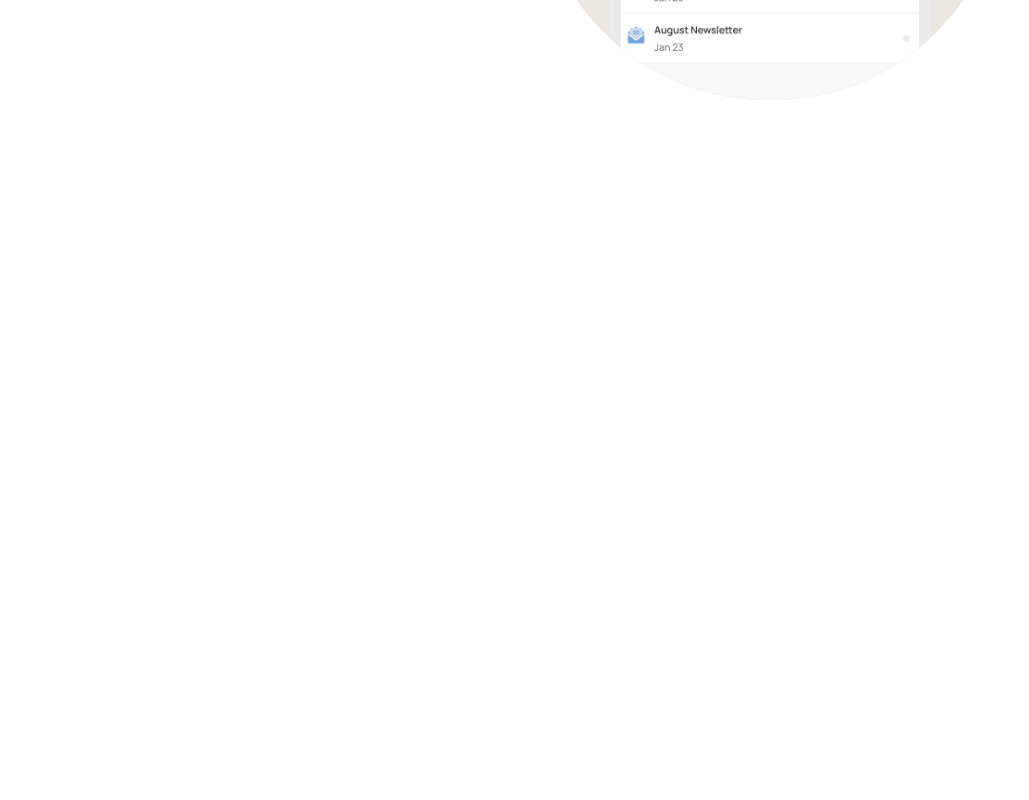
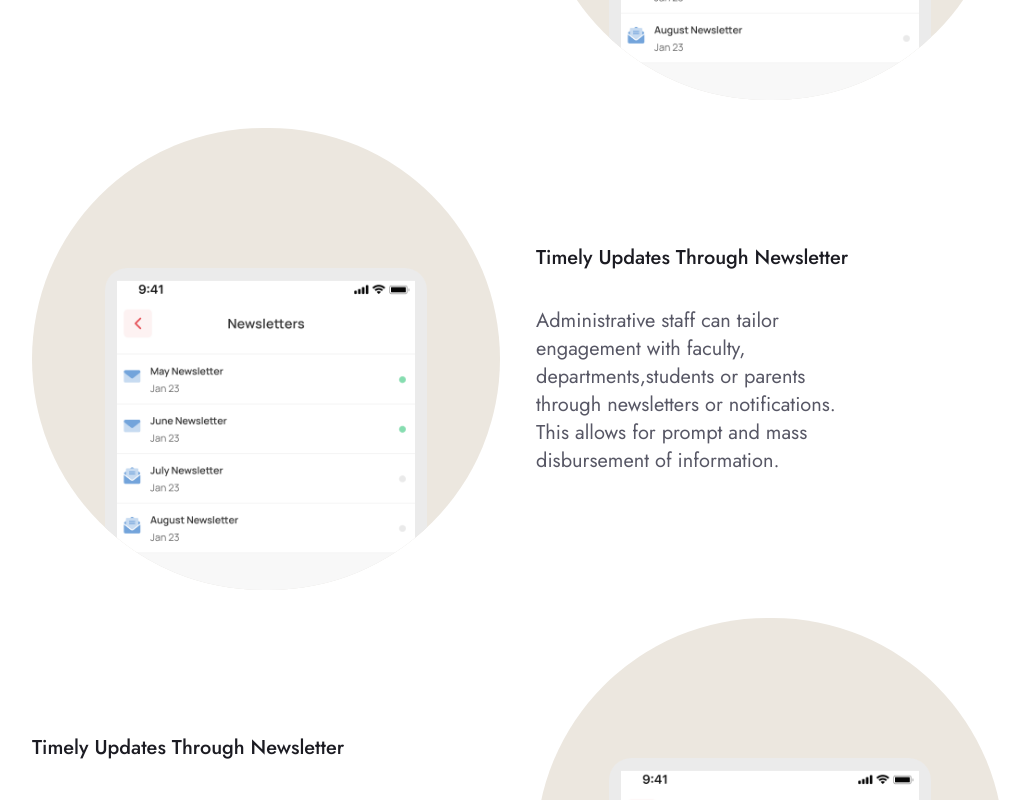
Before and after one commit to geekmaros/unify, a Vue app: page /features in a window 1280 px wide. Shown: the part 2120-2920 px from the top of the page, without its empty margins (108-1137 px from the left). Before the commit the page ends 2220 px from the top, so only its background shows below. Built offline with nearby package versions, Linux system fonts and the light colour scheme.

Commit message:
feature/ started working on how it works section

```diff
--- a/src/components/Features.vue
+++ b/src/components/Features.vue
@@ -1,5 +1,5 @@
 <template>
-  <main class="bg-unify-beige py-70px mt-70px">
+  <main class="bg-unify-beige pt-70px pb-24 mt-70px">
     <div class="text-center">
       <div class="flex items-center justify-center">
         <svg
--- /dev/null
+++ b/src/components/HowItWorks.vue
@@ -0,0 +1,17 @@
+<template>
+  <main class="pl-[136px]">
+      <div class="text bg-unify-purple-500 mt-[-50px] pl-140px pt-[114px] radius">
+          <h3>How it works</h3>
+      </div>
+  </main>
+</template>
+
+<script setup>
+
+</script>
+
+<style scoped>
+.radius{
+    border-radius: 20px 0px 0px 0px;
+}
+</style>
--- a/src/views/FeaturesView.vue
+++ b/src/views/FeaturesView.vue
@@ -72,6 +72,20 @@ const features = ref([
         imgPath: "../assets/landing/features/newsletter.png",
         left: true
     },
+    {
+        id: 4,
+        title: "Timely Updates Through Newsletter",
+        description: "Administrative staff can tailor engagement with faculty, departments,students or parents through newsletters or notifications. This allows for prompt and mass disbursement of information.",
+        imgPath: "../assets/landing/features/newsletter.png",
+        left: false
+    },
+    {
+        id: 4,
+        title: "Timely Updates Through Newsletter",
+        description: "Administrative staff can tailor engagement with faculty, departments,students or parents through newsletters or notifications. This allows for prompt and mass disbursement of information.",
+        imgPath: "../assets/landing/features/newsletter.png",
+        left: true
+    },
 
 ])
 </script>
--- a/src/views/HomeView.vue
+++ b/src/views/HomeView.vue
@@ -3,6 +3,7 @@
   <VideoVue />
   <EveryoneVue />
   <FeaturesVue />
+  <HowItWorksVue />
 </template>
 <script setup>
 // import LandingVue from './Home/Sections/Landing.vue';
@@ -13,4 +14,5 @@ import LandingVue from '../components/Landing.vue';
 import VideoVue from '../components/Video.vue';
 import EveryoneVue from '../components/Everyone.vue';
 import FeaturesVue  from '../components/Features.vue';
+import HowItWorksVue from '../components/HowItWorks.vue';
 </script>
--- a/tailwind.config.js
+++ b/tailwind.config.js
@@ -18,6 +18,7 @@ module.exports = {
         "unify-purple-200": "#BC9CDB",
         "unify-purple-300": "#5F1DA0",
         "unify-purple-400": "#1D0633",
+        "unify-purple-500": "#452763",
         "unify-btn": "#A999B9",
         "unify-landing": "#E9F4FF"
       },
```
Also changed, not shown: src/assets/landing/How-it-works.png (added).
